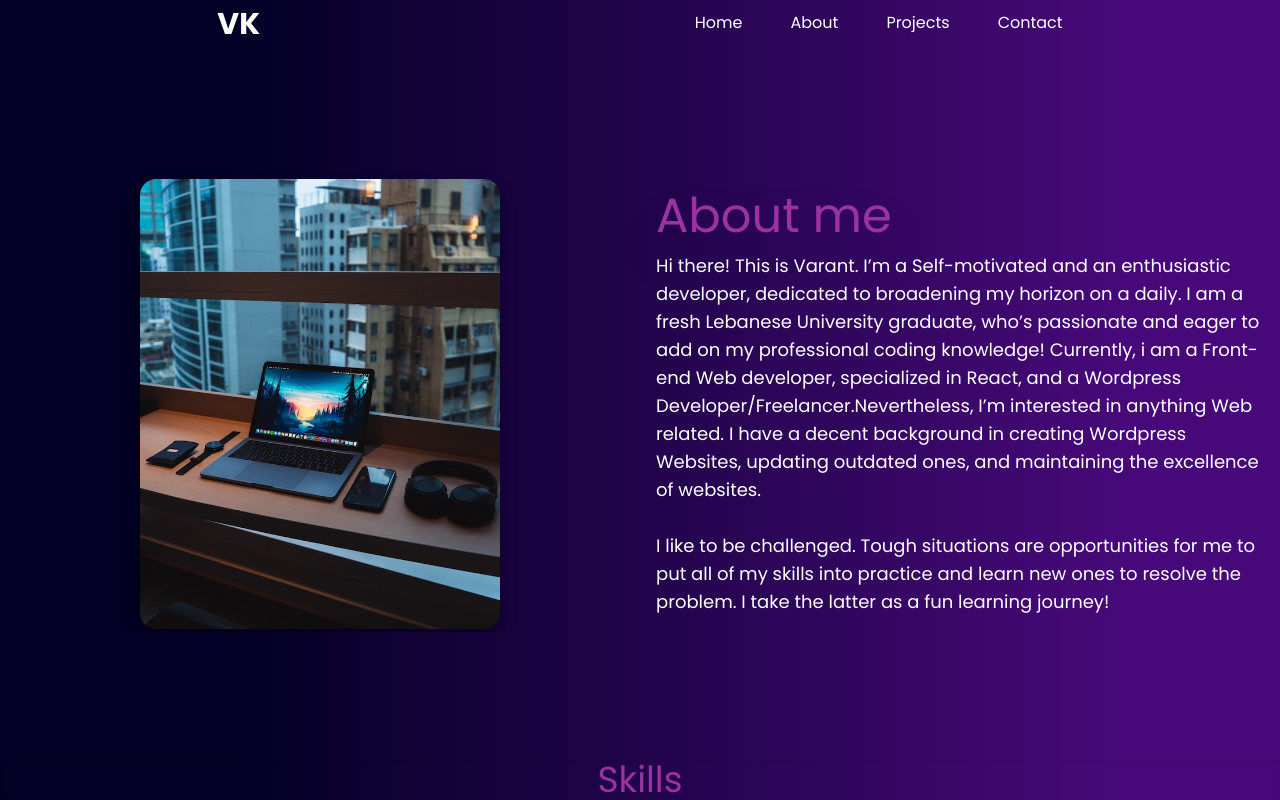
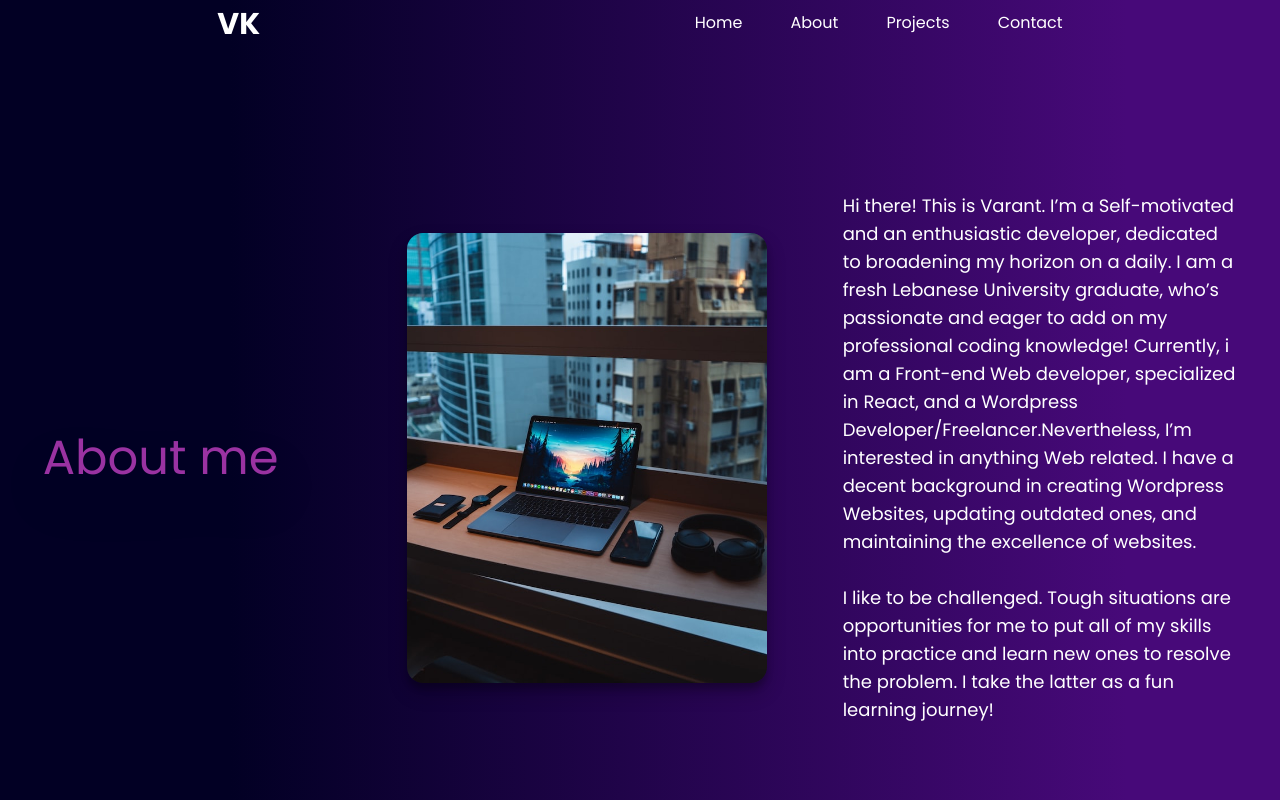
Before and after one commit to Varantt/Portfolio-website, a React (Vite) app: page /about in a window 1280 px wide. Shown: the top 800 px of the page. Built offline with nearby package versions, Linux system fonts and the light colour scheme.

Commit message:
about section fixes

```diff
--- a/src/components/About.jsx
+++ b/src/components/About.jsx
@@ -10,7 +10,7 @@ export default function About() {
   return (
     <section
       id="about"
-      className={`${isVisible ? "in-view" : "" } portfolio-section mt-32`}
+      className={` mt-32`}
     >
       <div className="container  flex flex-col  lg:flex-row  items-center mb-16 md:mb-32  overflow-x-hidden">
         {/* item-1 */}
--- a/src/components/AboutPage.jsx
+++ b/src/components/AboutPage.jsx
@@ -8,19 +8,23 @@ export default function About() {
 
   return (
     <section id="about" className="fade-animation-3">
-      <div className="container  flex flex-col  lg:flex-row  items-center mb-16 md:mb-32 pt-32  overflow-x-hidden">
+      <div className="container  flex flex-col  lg:flex-row justify-evenly  items-center mb-16 md:mb-32 pt-32  overflow-x-hidden">
+        <div className=" md:w-1/4 text-3xl md:text-5xl mb-4 md:mb-0  p-4 text-darkViolet drop-shadow-2xl   ">
+          About me
+        </div>
         {/* item-1 */}
-        <div className="md:w-1/2 flex justify-center  " >
-          <img src={laptop} alt="" className="box-shadow h-[450px] rounded-2xl" />
+
+        <div className="md:w-1/3 flex justify-center  ">
+          <img
+            src={laptop}
+            alt=""
+            className="box-shadow h-[450px] rounded-2xl"
+          />
         </div>
 
         {/* item 2 */}
 
-        <div className="flex  flex-col space-y-3  md:w-1/2 p-4  items-center md:items-start">
-          <div className="text-3xl md:text-5xl text-darkViolet drop-shadow-2xl   ">
-            About me
-          </div>
-
+        <div className="flex  flex-col space-y-3  md:w-1/3 p-4  items-center md:items-start">
           <div className="text-sm md:text-lg  text-white p-5 md:p-0">
             <p>
               Hi there! This is Varant. I’m a Self-motivated and an enthusiastic
@@ -44,8 +48,8 @@ export default function About() {
         </div>
       </div>
 
-      <Skills/>
-      <WorkExperience/>
+      <Skills />
+      <WorkExperience />
     </section>
   );
 }
```
